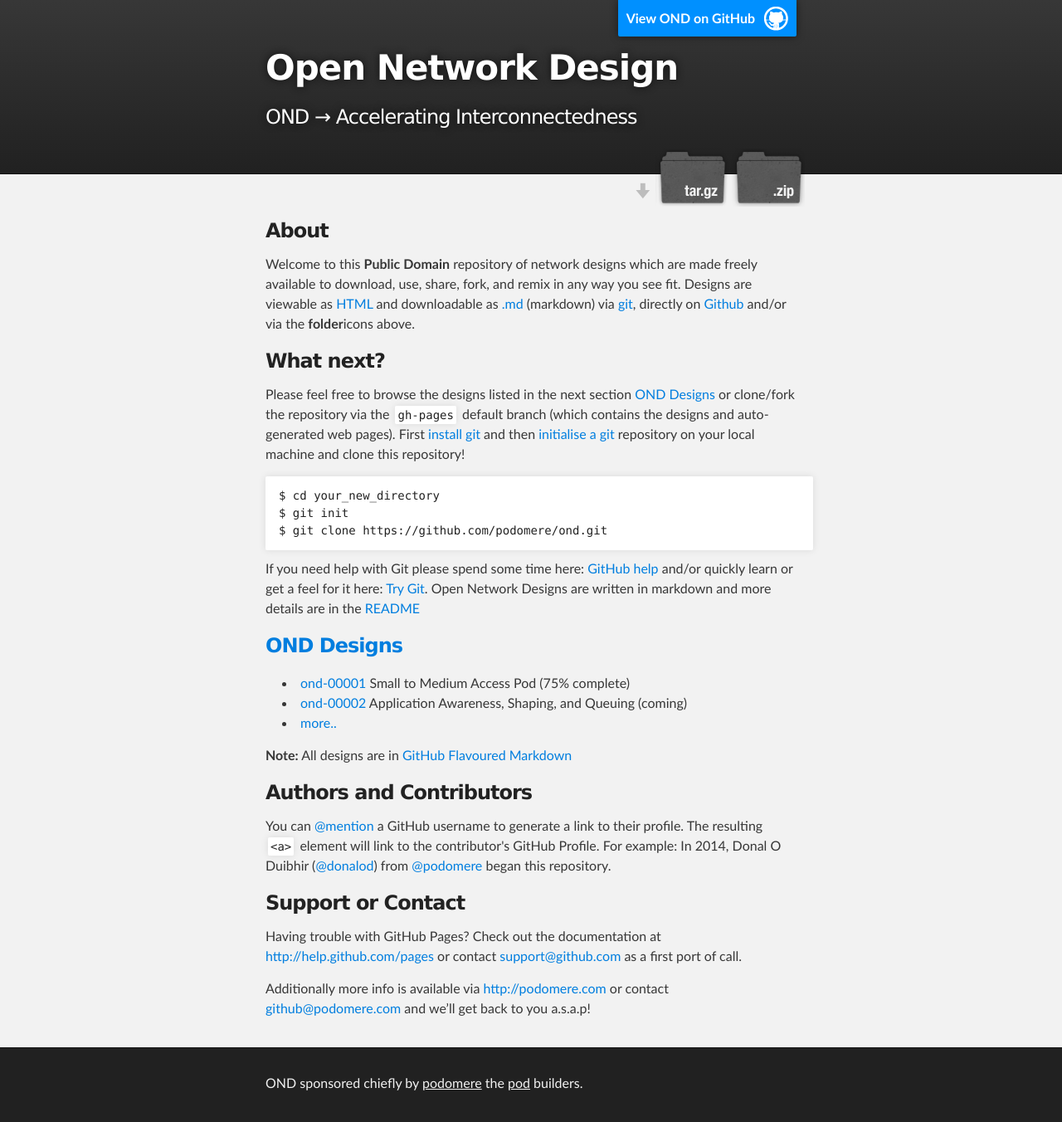
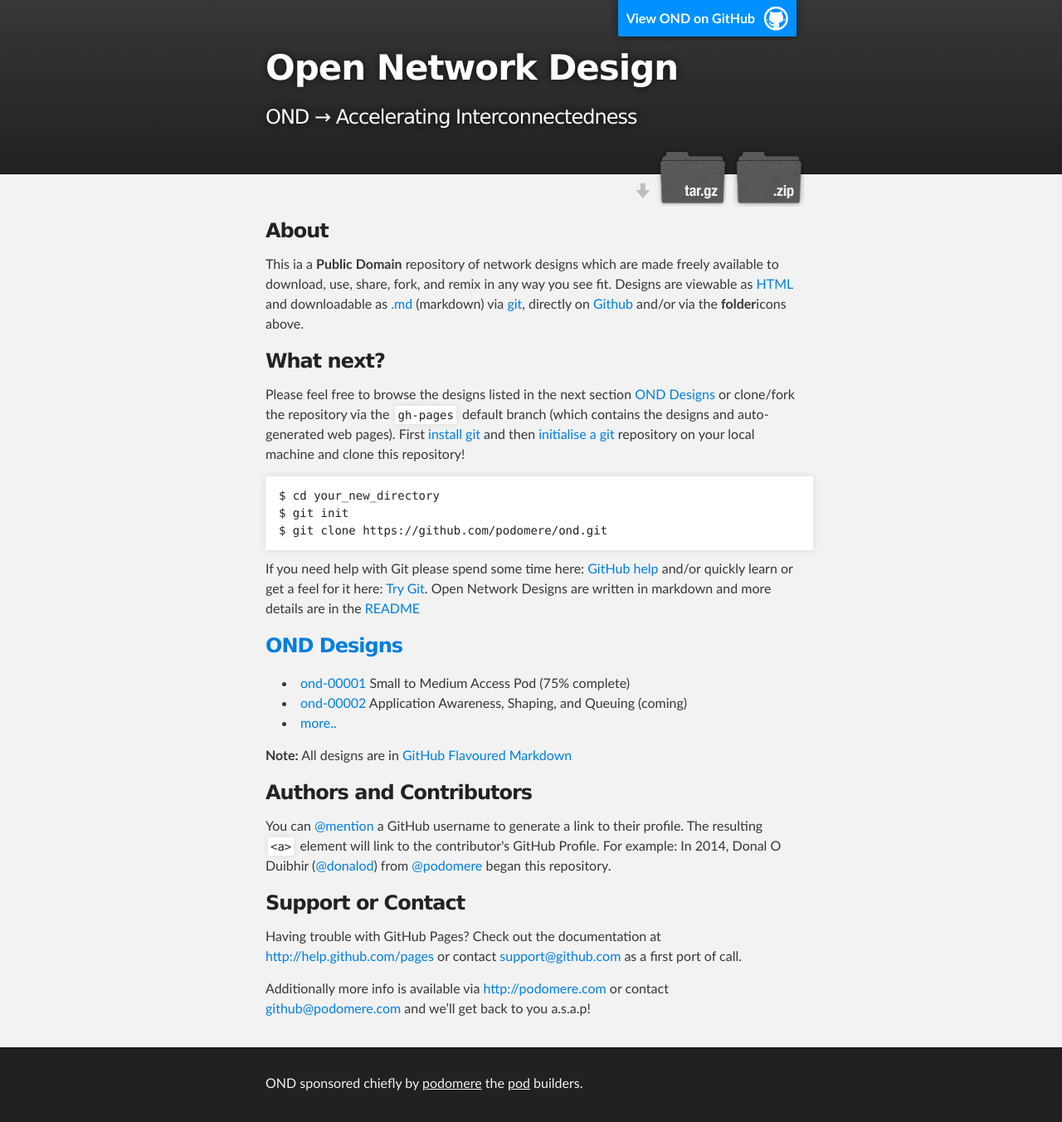
Before and after one commit to podomere/ond, a Jekyll site: the page index.html, which Jekyll copies as it is, in a window 1280 px wide. Shown: the whole page at 83% size. Built offline with Jekyll 4.4.1, drawn with Linux system fonts in a browser that asks for light colours.

Commit message:
Updating the index page to be clearer

```diff
--- a/index.html
+++ b/index.html
@@ -39,7 +39,7 @@
       <section id="main_content" class="inner">
 
 <h3><a name="welcome-to-ond-pages" class="anchor" href="#welcome-to-ond-pages"><span class="octicon octicon-link"></span></a>About</h3>
-<p> Welcome to this <strong>Public Domain</strong> repository of network designs which are made freely available to download, use, share, fork, and remix in any way you see fit. Designs are viewable as <a href="http://ond.podome.re/designs.html">HTML</a> and downloadable as <a href="https://github.com/podomere/ond">.md</a> (markdown) via <a href="#whatnext-pages">git</a>, directly on <a href="https://github.com/podomere/ond">Github</a> and/or via the <strong>folder</strong>icons above.</p>
+<p>This ia a <strong>Public Domain</strong> repository of network designs which are made freely available to download, use, share, fork, and remix in any way you see fit. Designs are viewable as <a href="http://ond.podome.re/designs.html">HTML</a> and downloadable as <a href="https://github.com/podomere/ond">.md</a> (markdown) via <a href="#whatnext-pages">git</a>, directly on <a href="https://github.com/podomere/ond">Github</a> and/or via the <strong>folder</strong>icons above.</p>
 
 <h3><a name="whatnext-pages" class="anchor" href="#whatnext-pages"><span class="octicon octicon-link"></span></a>What next?</h3>
 <p>Please feel free to browse the designs listed in the next section <a href="designs.html">OND Designs</a> or clone/fork the repository via the <code>gh-pages</code> default branch (which contains the designs and auto-generated web pages). First <a href="https://help.github.com/articles/set-up-git">install git</a> and then <a href="https://help.github.com/articles/fetching-a-remote">initialise a git</a> repository on your local machine and clone this repository!</p>
```
